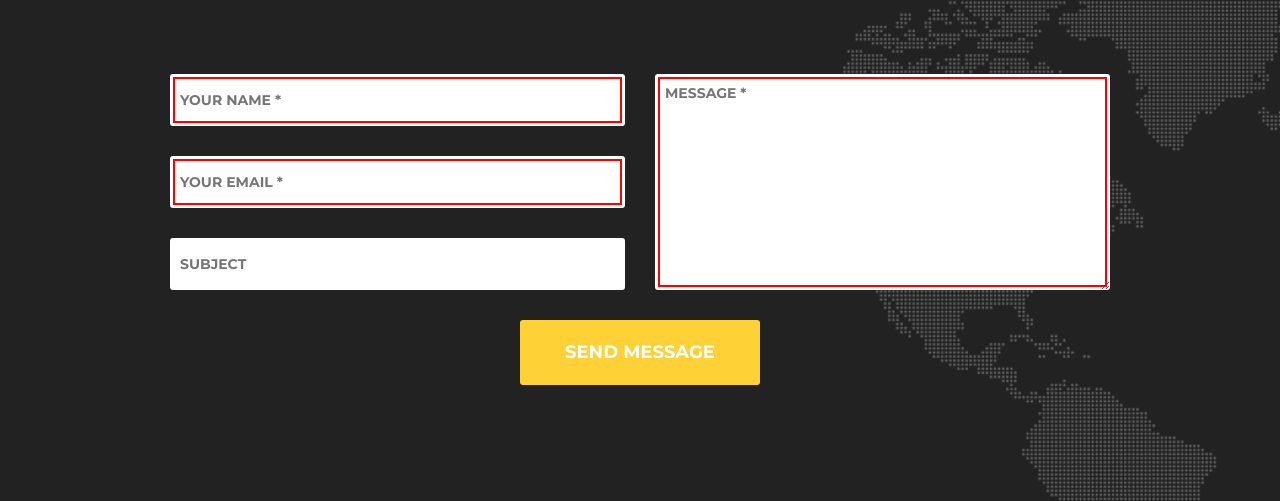
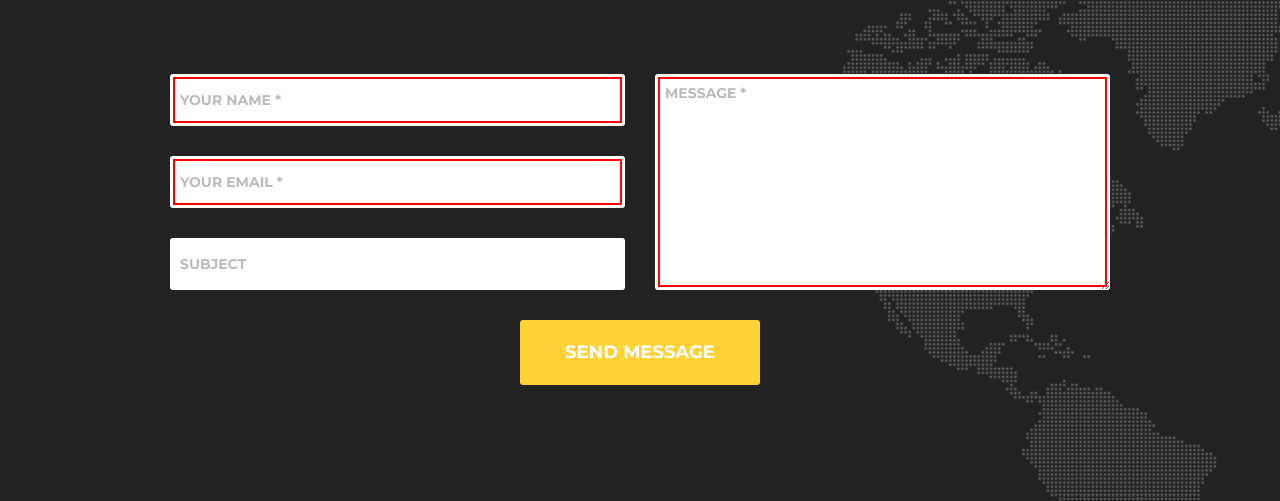
Before and after one commit to EvgeniyGal/goit-fe-course, a plain HTML site: page html-css/module-07/index.html in a window 1280 px wide. Shown: the part 865-1366 px from the top of the page. Drawn offline with Linux system fonts and the light colour scheme; files whose address does not match are found by name.

Commit message:
Finish module-07 5/07

```diff
--- a/html-css/module-07/css/style.css
+++ b/html-css/module-07/css/style.css
@@ -172,10 +172,12 @@
 
 .contacts__input::placeholder {
   text-transform: uppercase;
+  color: rgb(187, 187, 187);
 }
 
 .contacts__textarea::placeholder {
   text-transform: uppercase;
+  color: rgb(187, 187, 187);
 }
 
 .contacts__input_check:valid {
```
